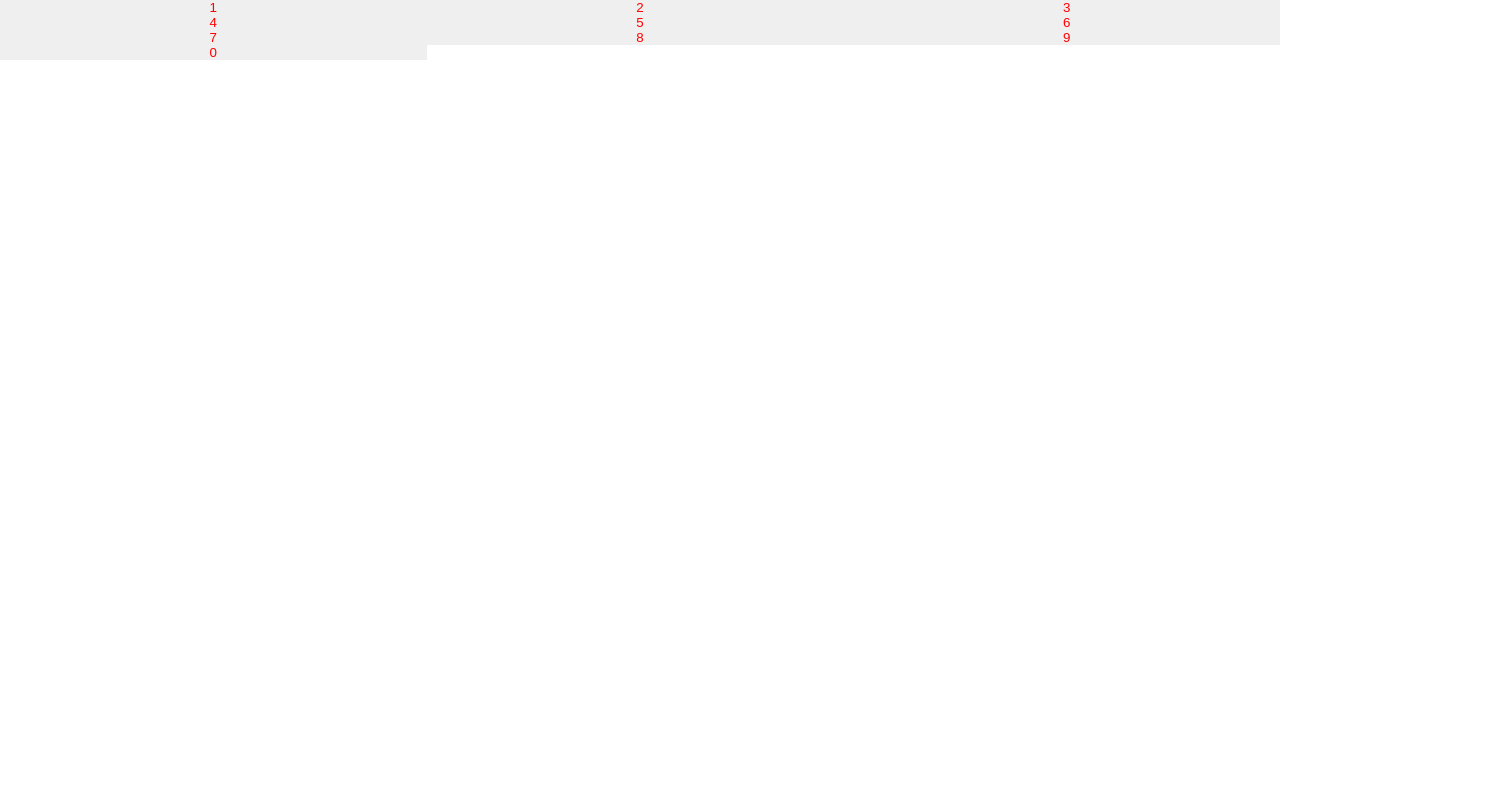
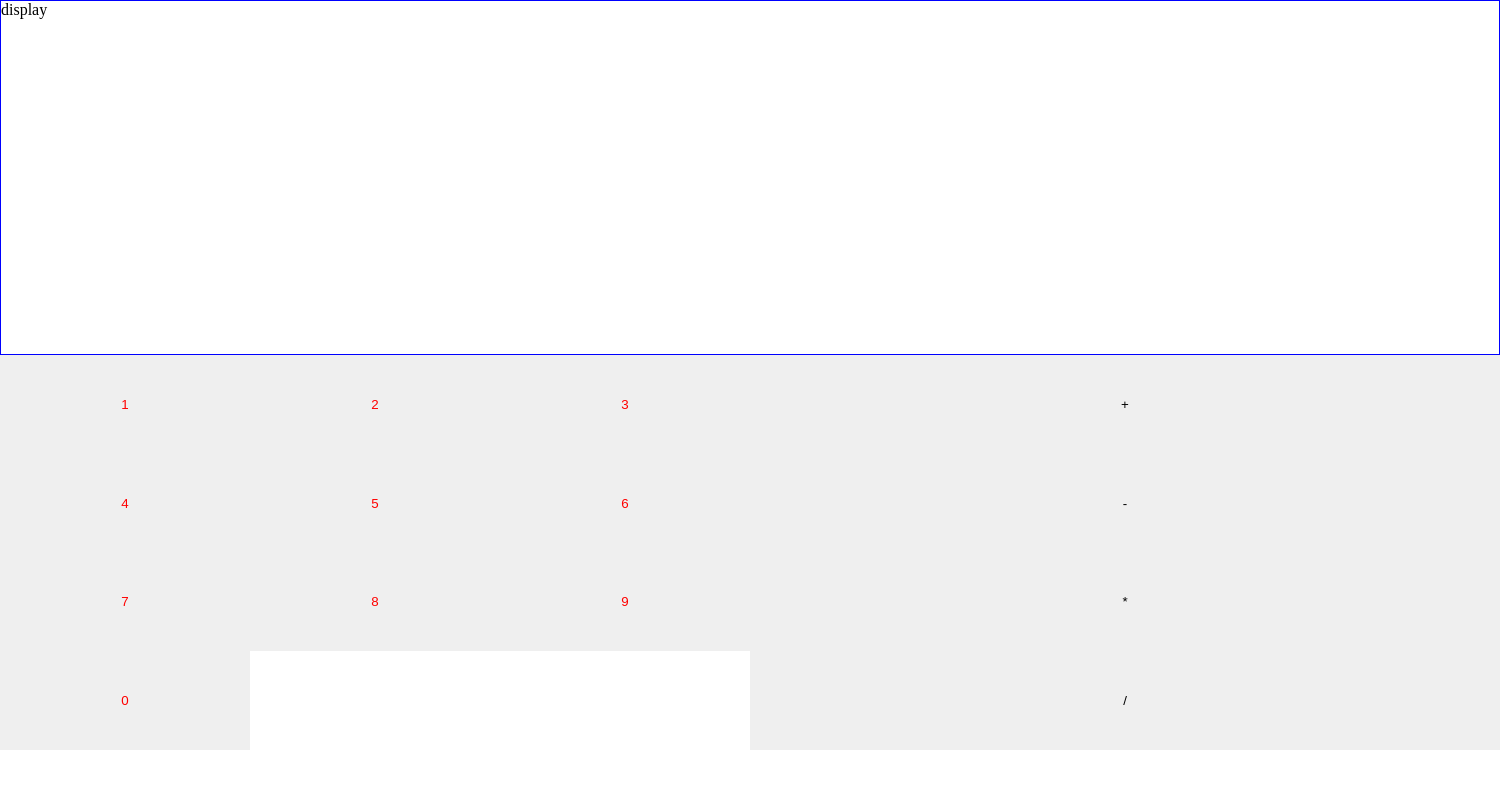
Before and after one commit to ae95caba/project_calculator, a plain HTML site: page index.html in a window 1280 px wide. Shown: the whole page, 1500 px wide, since content can reach past the window. Drawn offline with Linux system fonts and the light colour scheme.

Commit message:
add calculator ui in css

```diff
--- a/index.html
+++ b/index.html
@@ -10,6 +10,7 @@
 </head>
 <body>
     <div id="calculator">
+        <div id="display">display</div>
         <div id="numbers-container"></div>
         <div id="operations-container"></div>
     </div>
--- a/script.js
+++ b/script.js
@@ -49,4 +49,21 @@ function createNumberButtons(){
   }
 }
 
+function createOperationsButtons(){
+  operationsContainer=document.getElementById("operations-container");
+  let arr=["+","-","*","/"];
+
+  arr.forEach (operator=> {
+
+    const button = document.createElement("button");
+    button.setAttribute("class",`operator-button`);
+
+    button.innerText=operator;
+    operationsContainer.appendChild(button);
+
+  })
+}
+
+
 createNumberButtons();
+createOperationsButtons();
--- a/styles.css
+++ b/styles.css
@@ -17,3 +17,22 @@
     display: grid;
     grid-template-columns: 1fr 1fr 1fr;
 }
+
+#operations-container{
+    display:grid;
+    grid-template-rows: 1fr 1fr 1fr 1fr;
+}
+
+#calculator{
+    display:grid;
+    grid-template-columns: 1fr 1fr ;
+    grid-template-rows: 1fr 1frl;
+    width: 1500px;
+    height: 750px;
+}
+
+#display{
+
+    border: 1px blue solid;
+    grid-column: 1/3;
+}
```
